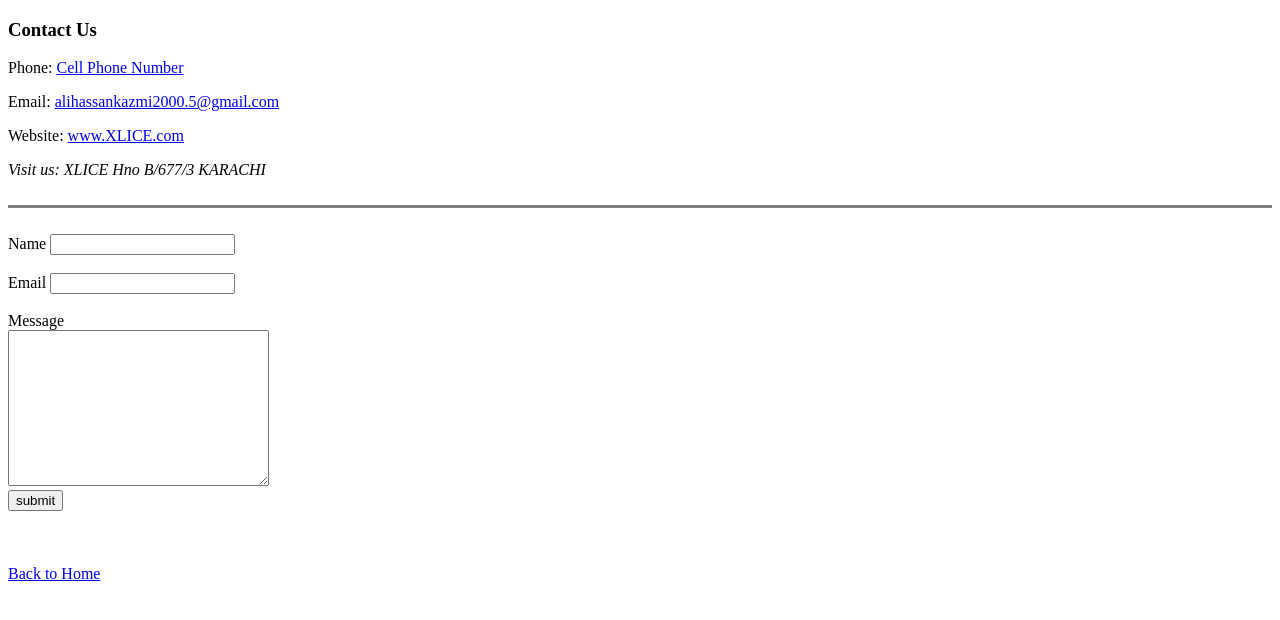
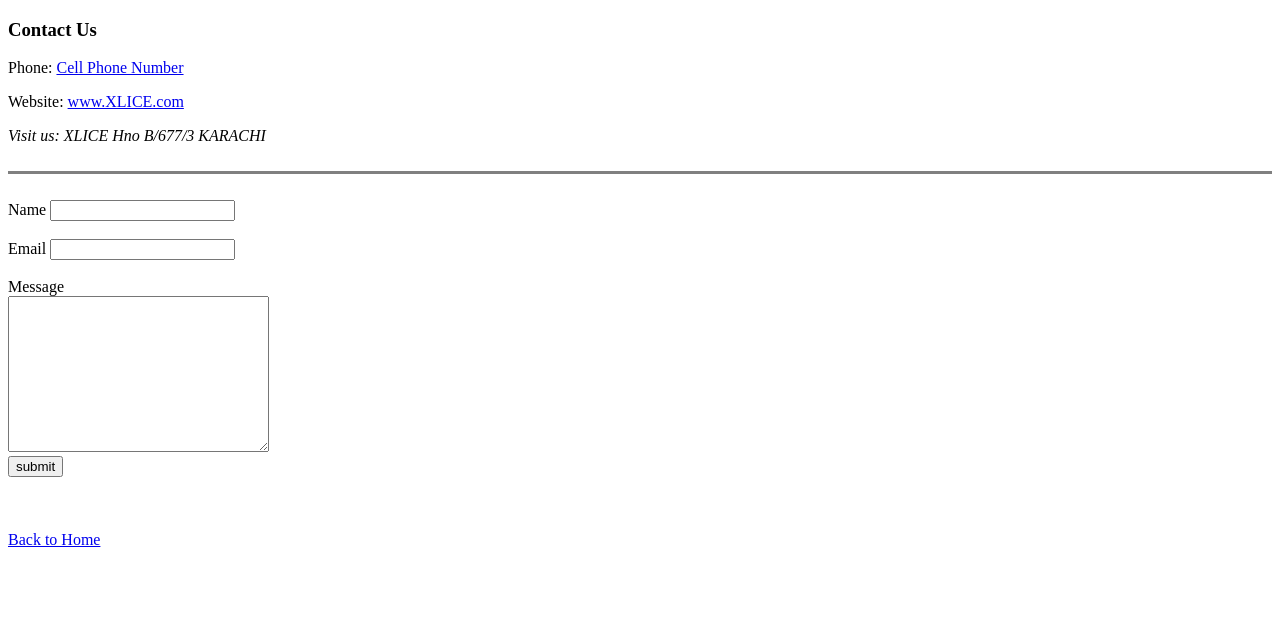
Before and after one commit to Ali-Hasan-Kazmi-2000/CV-, a plain HTML site: page ContactMe.html in a window 1280 px wide. Drawn offline with Linux system fonts and the light colour scheme.

Commit message:
Update Contact Me Page.
Remove Email link from website.

```diff
--- a/ContactMe.html
+++ b/ContactMe.html
@@ -9,7 +9,6 @@
 <body>
   <h3>Contact Us</h3>
     <p>Phone: <a href="tel:03112620921"> Cell Phone Number</a></p>
-    <p>Email: <a href="mailto:alihassankazmi2000.5@gmail.com">alihassankazmi2000.5@gmail.com</a></p>
     <p>Website: <a href="https://www.XLICE.com">www.XLICE.com</a></p>
     <address class="">
       Visit us: XLICE
```
